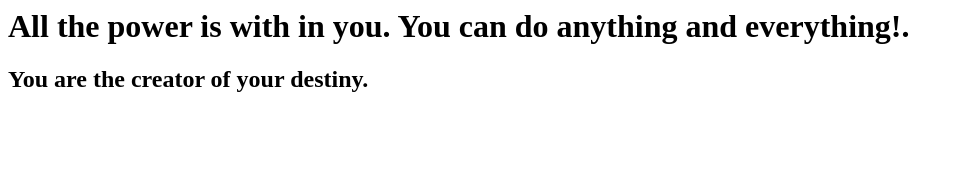
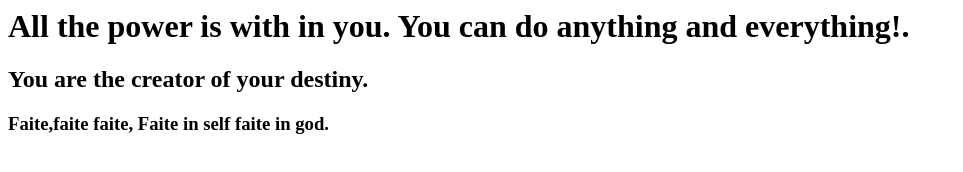
Before and after one commit to sovansingh/firstgitrepo, a plain HTML site: page index.html in a window 1280 px wide. Shown: the whole page, without its empty margins (0-963 px from the left). Drawn offline with Linux system fonts and the light colour scheme.

Commit message:
added 3rd quote

```diff
--- a/index.html
+++ b/index.html
@@ -2,5 +2,6 @@
 	<body>
 		<h1>All the power is with in you. You can do anything and everything!.</h1>
 		<h2>You are the creator of your destiny.</h2>
+		<h3>Faite,faite faite, Faite in self faite in god.</h3>
 	</body>
 </html>
```
